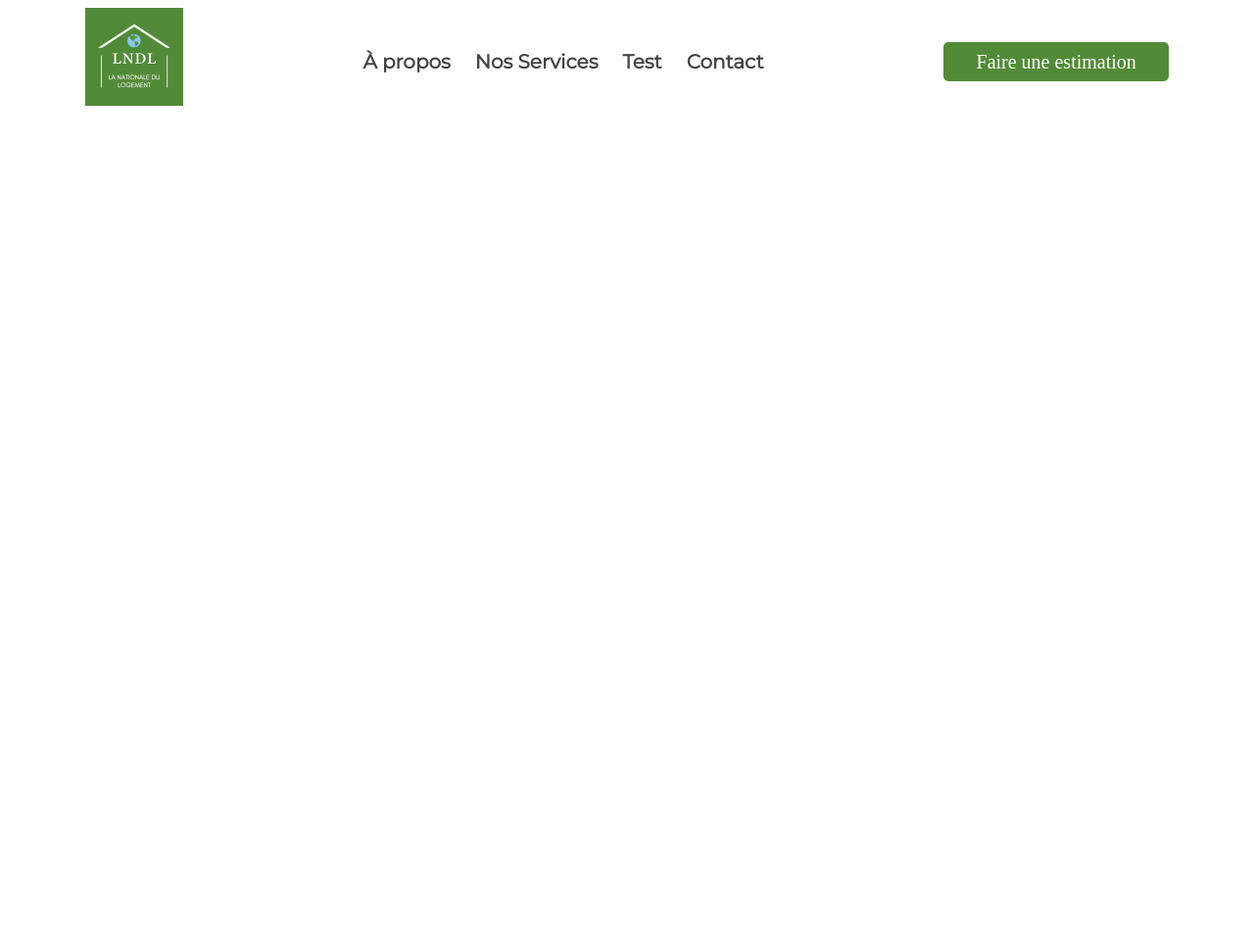
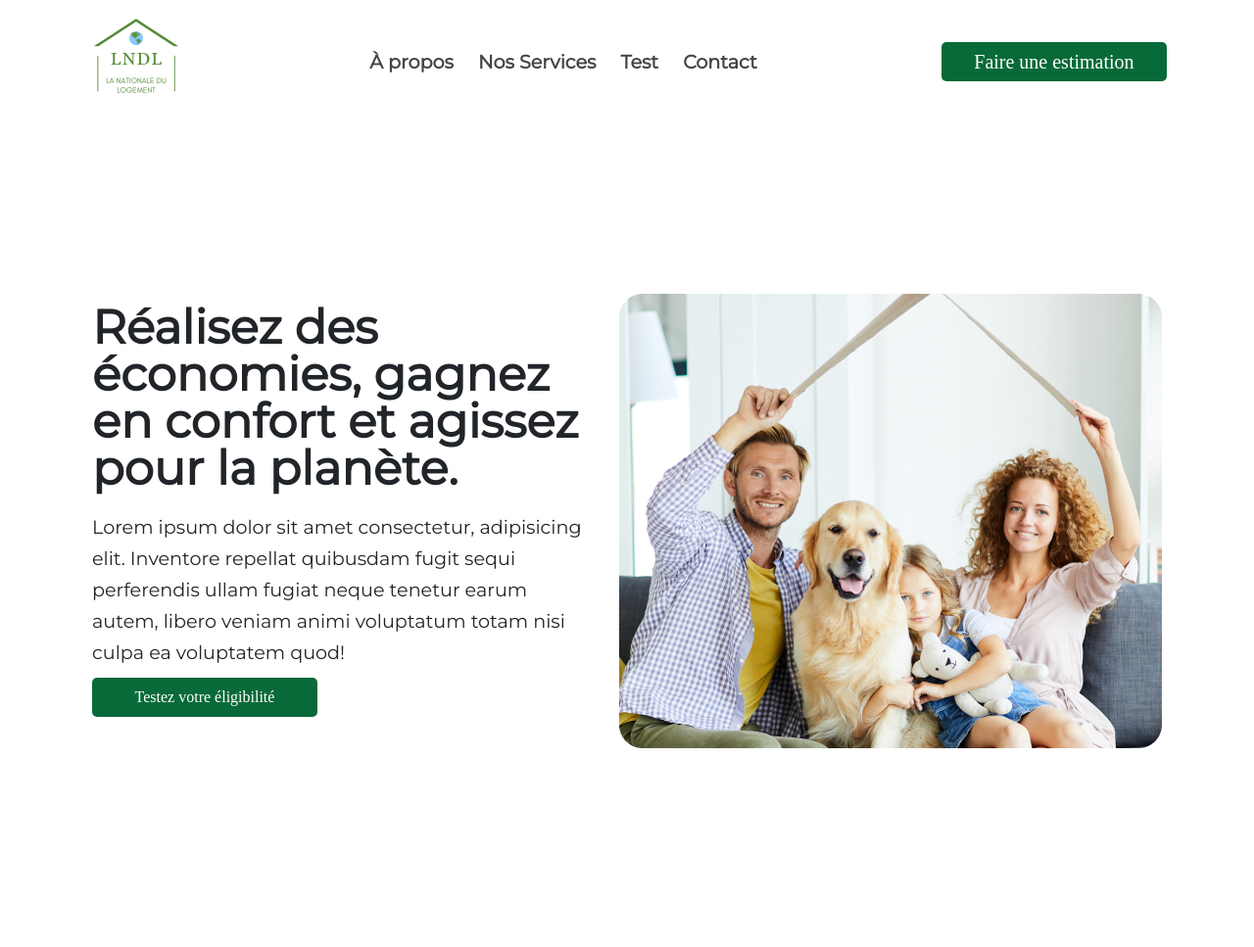
Before and after one commit to Visalinthan/site-lndl_v2, a PHP site: page /home.php in a window 1280 px wide. Shown: the whole page at 98% size. Before the commit the page ends 108 px from the top, so only its background shows below. Run offline with PHP 8.4, Linux system fonts and the light colour scheme.

Commit message:
page main

```diff
--- a/css/style.css
+++ b/css/style.css
@@ -3,6 +3,14 @@
     box-sizing: border-box;
     padding: 0;
     margin: 0;
+}
+
+:root {
+    --green: #086a39;
+}
+
+html {
+    font-size: 100%;
 }
 
 h1,
@@ -14,35 +22,40 @@ h6,
 p,
 a {
     font-family: "Montserrat";
+    padding: 10px 0;
 }
 
 h1 {
-    font-size: 2.7em;
+    font-size: 48px;
+    font-size: 3rem;
+    font-weight: 800;
 }
 
 h2 {
-    font-size: 2.5em;
+    font-size: 40px;
+    font-size: 2.5rem;
 }
 
 h3 {
-    font-size: 2em;
+    font-size: 2rem;
 }
 
 h4 {
-    font-size: 1.8em;
+    font-size: 1.8rem;
 }
 
 h5 {
-    font-size: 1.5em;
+    font-size: 1.5rem;
 }
 
 h6 {
-    font-size: 1.4em;
+    font-size: 1.4rem;
 }
 
 p,
 a {
-    font-size: 1em;
+    font-size: 18px;
+    font-size: 1.2rem;
     line-height: 32px;
 }
 
@@ -61,11 +74,13 @@ a {
 
 .navbar {
     position: fixed;
+    top: 0;
     display: flex;
     justify-content: space-around;
     align-items: center;
     font-size: 20px;
     width: 100%;
+    background-color: #fff;
 }
 
 .logo-lndl {
@@ -87,31 +102,7 @@ a {
 }
 
 .navbar a:hover {
-    color: #528B37;
-}
-
-.btn-simuler {
-    width: 230px;
-    height: 40px;
-    padding: 10px 20px;
-    background-color: #528B37;
-    color: #fff;
-    font-size: 1em;
-    border: none;
-    border-radius: 5px;
-}
-
-.btn-simuler:hover {
-    animation: anim_btn 1s infinite alternate
-}
-
-@keyframes anim_btn {
-    from {
-        box-shadow: 0 0 5px #528B37
-    }
-    to {
-        box-shadow: 0 0 15px hsl(101, 43%, 38%)
-    }
+    color: var(--green);
 }
 
 
@@ -248,11 +235,54 @@ a {
         transform: rotate(-135deg);
         margin-top: -9px;
     }
-    .nav-logo {
-        width: 100%;
-        padding: 10px;
+}
+
+
+/*-- LES BUTTONS ---- LES BUTTONS ---- LES BUTTONS ---- LES BUTTONS ---- LES BUTTONS ---- LES BUTTONS ---- LES BUTTONS ---- LES BUTTONS -- */
+
+
+/*-- LES BUTTONS ---- LES BUTTONS ---- LES BUTTONS ---- LES BUTTONS ---- LES BUTTONS ---- LES BUTTONS ---- LES BUTTONS ---- LES BUTTONS -- */
+
+
+/*-- LES BUTTONS ---- LES BUTTONS ---- LES BUTTONS ---- LES BUTTONS ---- LES BUTTONS ---- LES BUTTONS ---- LES BUTTONS ---- LES BUTTONS -- */
+
+.btn-simuler {
+    width: 230px;
+    height: 40px;
+    padding: 10px 20px;
+    background-color: var(--green);
+    color: #fff;
+    font-size: 1em;
+    border: none;
+    border-radius: 5px;
+}
+
+.btn-simuler:hover {
+    animation: anim_btn 1s infinite alternate
+}
+
+@keyframes anim_btn {
+    from {
+        box-shadow: 0 0 5px var(--green)
     }
-    .logo-lndl {
-        height: 50px;
+    to {
+        box-shadow: 0 0 15px var(--green)
     }
 }
+
+
+/* --CONTENT -- --CONTENT ----CONTENT ----CONTENT ----CONTENT ----CONTENT ----CONTENT ----CONTENT ----CONTENT ----CONTENT ----CONTENT --*/
+
+
+/* --CONTENT -- --CONTENT ----CONTENT ----CONTENT ----CONTENT ----CONTENT ----CONTENT ----CONTENT ----CONTENT ----CONTENT ----CONTENT --*/
+
+
+/* --CONTENT -- --CONTENT ----CONTENT ----CONTENT ----CONTENT ----CONTENT ----CONTENT ----CONTENT ----CONTENT ----CONTENT ----CONTENT --*/
+
+.container {
+    margin-top: 300px;
+}
+
+.bloc {
+    margin: 200px auto;
+}
--- a/home.php
+++ b/home.php
@@ -14,8 +14,17 @@
 
     <?php include("module/nav.php"); ?>
 
-    <main id="home">
-
+    <main id="home" class="container">
+        <div class="row bloc">
+            <div class="col">
+                <h1>Réalisez des économies, gagnez en confort et agissez pour la planète.</h1>
+                <p>Lorem ipsum dolor sit amet consectetur, adipisicing elit. Inventore repellat quibusdam fugit sequi perferendis ullam fugiat neque tenetur earum autem, libero veniam animi voluptatum totam nisi culpa ea voluptatem quod!</p>
+                <button class="btn-simuler">Testez votre éligibilité </button>
+            </div>
+            <div class="col">
+                <img src="img/home/famille.png" />
+            </div>
+        </div>
     </main>
 
     <?php include("module/footer.php"); ?>
--- a/module/nav.php
+++ b/module/nav.php
@@ -1,7 +1,7 @@
 <nav class="navbar">
     <div class="nav-logo">
         <a href="#">
-            <img class="logo-lndl" alt="logo LNDL" src="../img/logo.png" />
+            <img class="logo-lndl" alt="logo LNDL" src="../img/Logo_blanc.png" />
         </a>
     </div>
     <ul class="nav-list">
```
Also changed, not shown: other parts of css/style.css (+21 -25 lines), img/home/famille.png (added).
